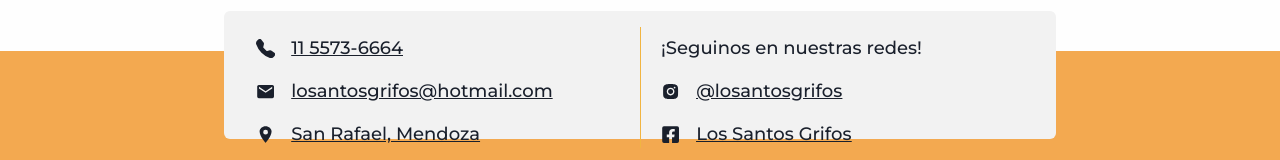
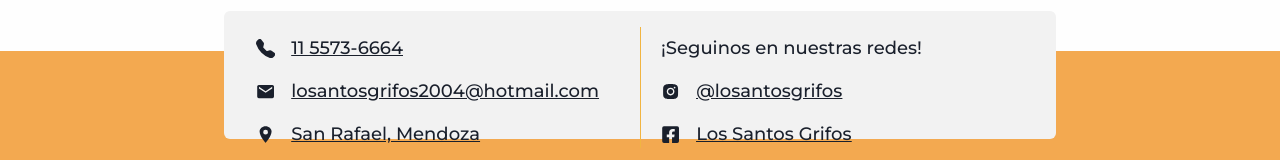
Before and after one commit to JohnFScha/los-santos-grifos, a React (Vite) app: page /contacto in a window 1280 px wide. Shown: the part 306-466 px from the top of the page. Built offline with nearby package versions, Linux system fonts and the light colour scheme.

Commit message:
cambios al menu activado y con el scroll

```diff
--- a/src/components/Contact/ContactContainer.jsx
+++ b/src/components/Contact/ContactContainer.jsx
@@ -15,11 +15,19 @@ const ContactContainer = () => {
           <div className="tarjeta-sobresalida-2" style={{ height: "50vh" }}>
             <div className="tarjeta-contenido-texto-contacto">
               <div className="columna">
-                <Link className="contenido-2" to={"mailto:losantosgrifos@hotmail.com"}>
+                <Link
+                  className="contenido-2"
+                  to={"mailto:losantosgrifos@hotmail.com"}
+                >
                   <BsFillTelephoneFill /> 11 5573-6664
                 </Link>
-                <Link className="contenido-2" to={"https://api.whatsapp.com/send/?phone=1138889199&text&type=phone_number&app_absent=0"}>
-                  <IoMdMail /> losantosgrifos@hotmail.com
+                <Link
+                  className="contenido-2"
+                  to={
+                    "https://api.whatsapp.com/send/?phone=1138889199&text&type=phone_number&app_absent=0"
+                  }
+                >
+                  <IoMdMail /> losantosgrifos2004@hotmail.com
                 </Link>
                 <div className="contenido-2">
                   <IoLocationSharp /> San Rafael, Mendoza
@@ -27,16 +35,26 @@ const ContactContainer = () => {
               </div>
               <hr id="divider" />
               <div className="columna">
-                <div className="contenido-2" id="subtitle">¡Seguinos en nuestras redes!</div>
+                <div className="contenido-2" id="subtitle">
+                  ¡Seguinos en nuestras redes!
+                </div>
                 <div className="contenido-2">
                   <AiFillInstagram />
-                  <Link to={"https://instagram.com/losantosgrifos"} rel="noopener noreferrer" target="_blank">
+                  <Link
+                    to={"https://instagram.com/losantosgrifos"}
+                    rel="noopener noreferrer"
+                    target="_blank"
+                  >
                     @losantosgrifos
                   </Link>
                 </div>
                 <div className="contenido-2">
                   <FaFacebookSquare />
-                  <Link to={"https://facebok.com/losantosgrifos"} rel="noopener noreferrer" target="_blank">
+                  <Link
+                    to={"https://facebok.com/losantosgrifos"}
+                    rel="noopener noreferrer"
+                    target="_blank"
+                  >
                     Los Santos Grifos
                   </Link>
                 </div>
--- a/src/components/Header.jsx
+++ b/src/components/Header.jsx
@@ -1,4 +1,4 @@
-import React from "react";
+import React, { useEffect } from "react";
 import Logo from "../assets/logo-header.png";
 import { AiOutlineMenu } from "react-icons/ai";
 import { Menu, MenuButton, MenuList, MenuItem } from "@chakra-ui/react";
@@ -7,6 +7,10 @@ import { Link, useLocation } from "react-router-dom";
 const Header = () => {
   const location = useLocation();
 
+  //volver al inicio de cada scroll
+  useEffect(() => {
+    window.scrollTo(0, 0);
+  }, [location.pathname]);
   const isLinkActive = (pathname) => {
     // Compare the current pathname with the link's pathname
     return location.pathname === pathname;
@@ -14,7 +18,7 @@ const Header = () => {
 
   return (
     <header>
-      <Link to={'/'}>
+      <Link to={"/"}>
         <img src={Logo} alt="Los santos grifos" />
       </Link>
       <nav id="mobile-menu">
--- a/src/index.css
+++ b/src/index.css
@@ -14,3 +14,7 @@ body {
   --gris-oscuro: #3E3E40;
   --blanco: #FEFEFE
 }
+
+.css-18esm8n:focus, .css-18esm8n[data-focus]{
+  --menu-bg: transparent !important;
+}
```
